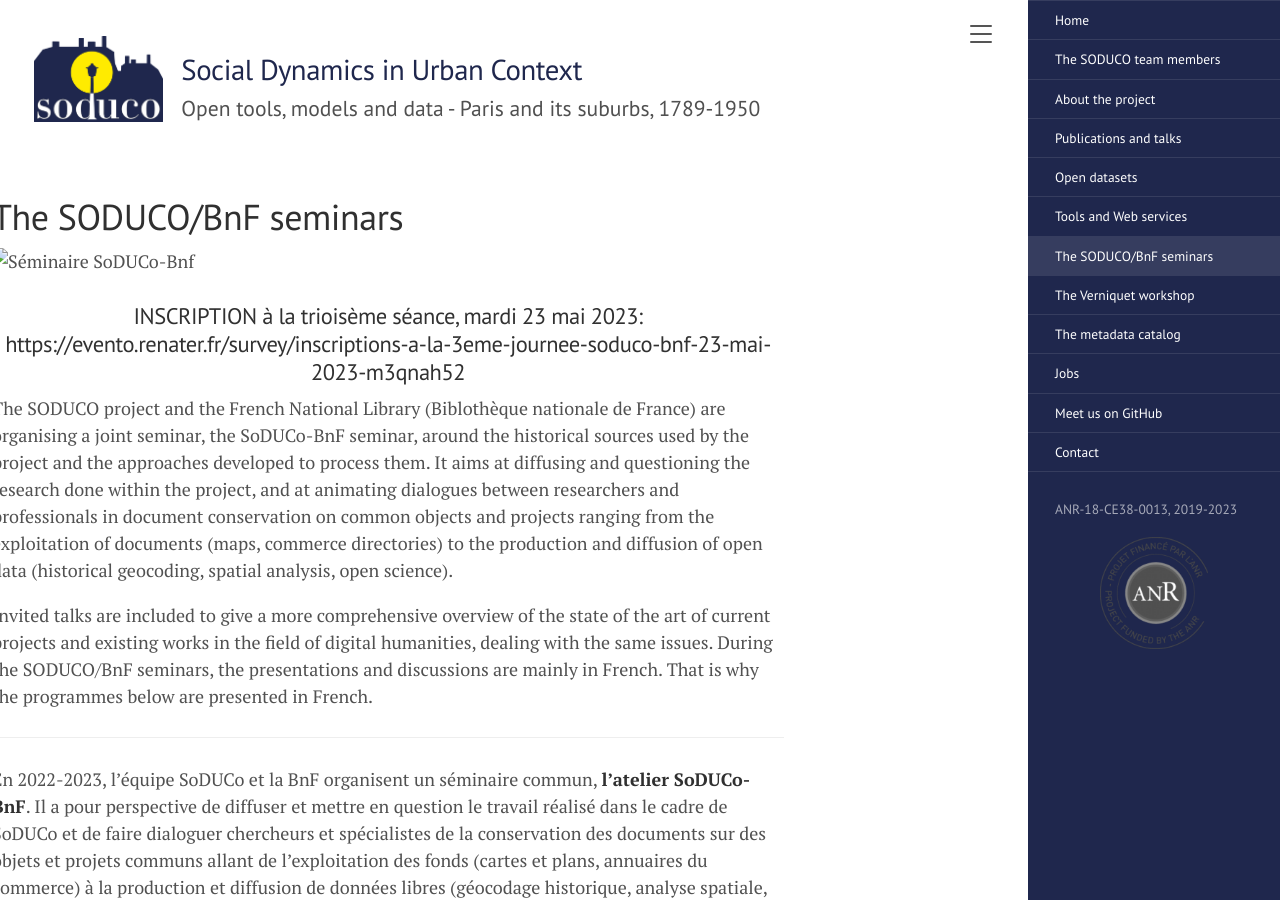
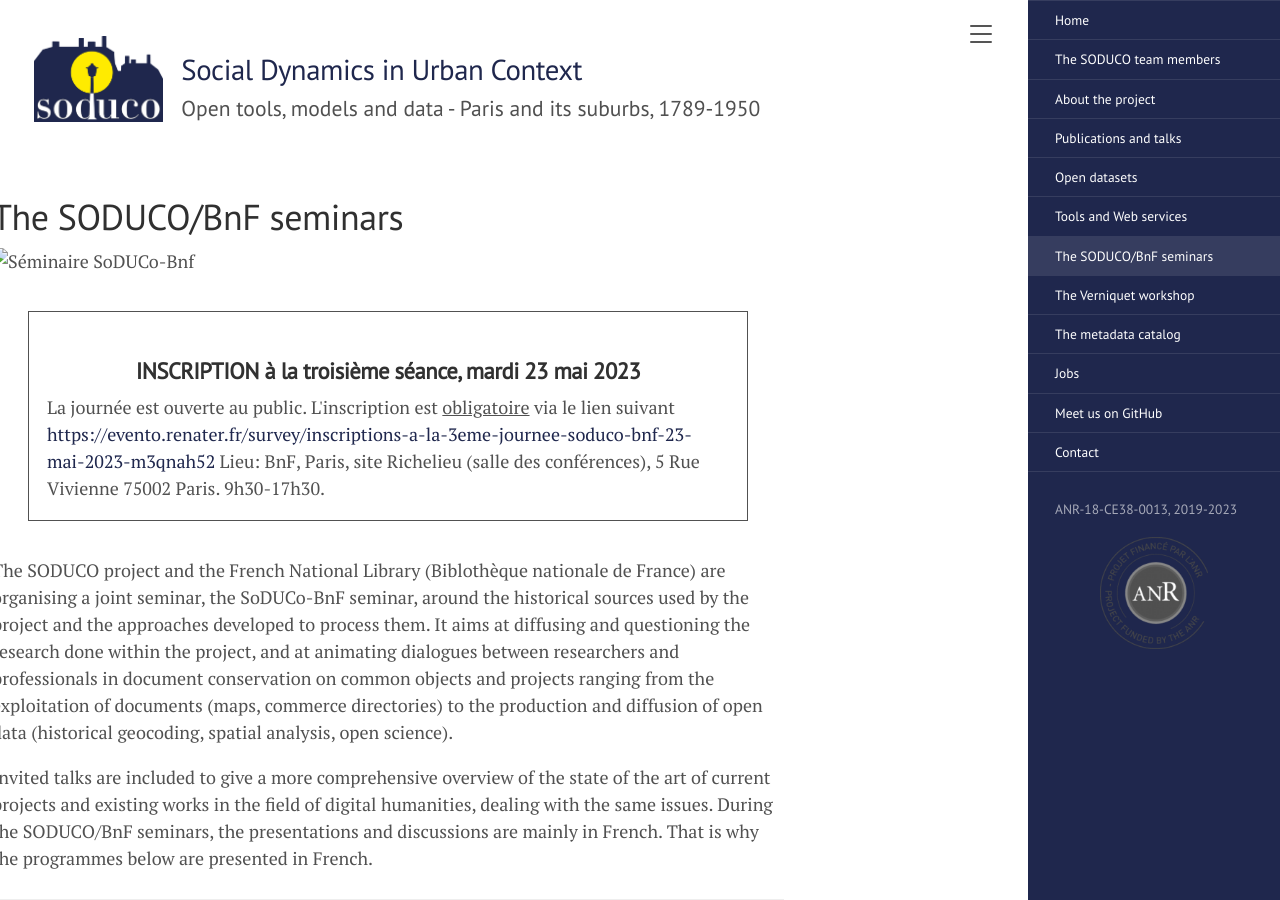
Before and after one commit to soduco/soduco.github.io, a Jekyll site: the page built from soduco_bnf_seminars.md, in a window 1280 px wide and 900 px high. Built offline with Jekyll 4.4.1, drawn with Linux system fonts in a browser that asks for light colours.

Commit message:
Update soduco_bnf_seminars.md

```diff
--- a/soduco_bnf_seminars.md
+++ b/soduco_bnf_seminars.md
@@ -6,8 +6,12 @@
 
 ![Séminaire SoDUCo-Bnf](./public/images/affichebnfsoduco_extrait_visuelseminaire.png)
 
-<div id="ed" markdown="0" style="color:red; font-weight:bold; text-align:center;">
-<h3>INSCRIPTION à la trioisème séance, mardi 23 mai 2023: https://evento.renater.fr/survey/inscriptions-a-la-3eme-journee-soduco-bnf-23-mai-2023-m3qnah52</h3>
+
+<div id="ed" markdown="0" style="margin:2em; border:1px solid; padding: 1rem;">
+<h3 style="text-align:center; font-weight:bold;">INSCRIPTION à la troisième séance, mardi 23 mai 2023</h3>
+La journée est ouverte au public. L'inscription est <span style="text-decoration: underline;">obligatoire</span> via le lien suivant <a href="https://evento.renater.fr/survey/inscriptions-a-la-3eme-journee-soduco-bnf-23-mai-2023-m3qnah52">https://evento.renater.fr/survey/inscriptions-a-la-3eme-journee-soduco-bnf-23-mai-2023-m3qnah52</a>
+
+Lieu: BnF, Paris, site Richelieu (salle des conférences), 5 Rue Vivienne 75002 Paris. 9h30-17h30.
 </div>
 
 The SODUCO project and the French National Library (Biblothèque nationale de France) are organising a joint seminar, the SoDUCo-BnF seminar, around the historical sources used by the project and the approaches developed to process them. It aims at diffusing and questioning the research done within the project, and at animating dialogues between researchers and professionals in document conservation on common objects and projects ranging from the exploitation of documents (maps, commerce directories) to the production and diffusion of open data (historical geocoding, spatial analysis, open science).
```
